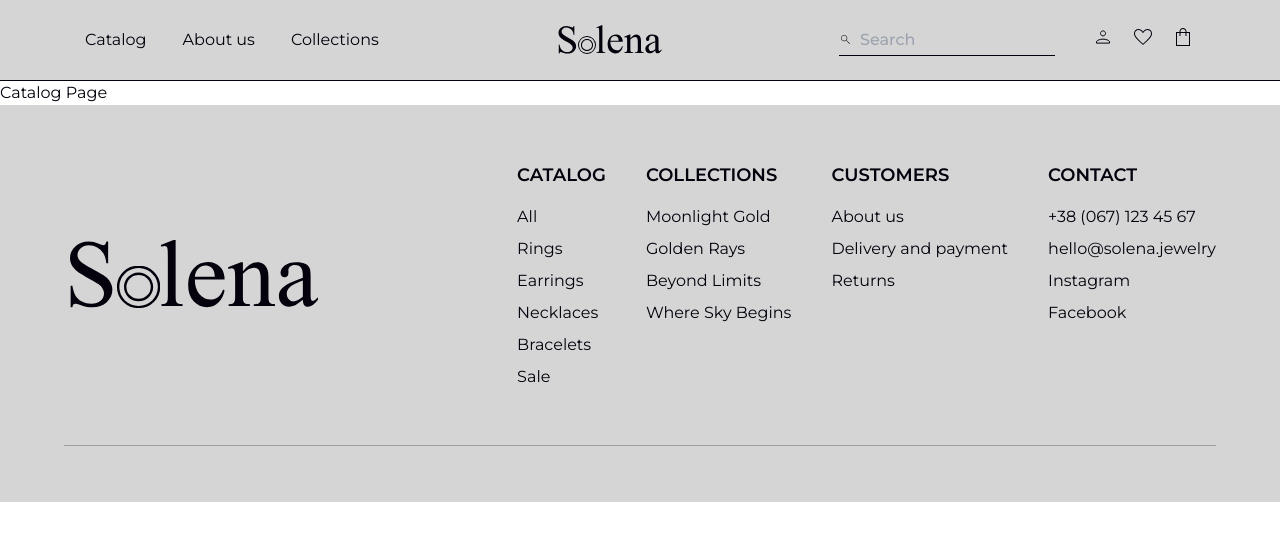
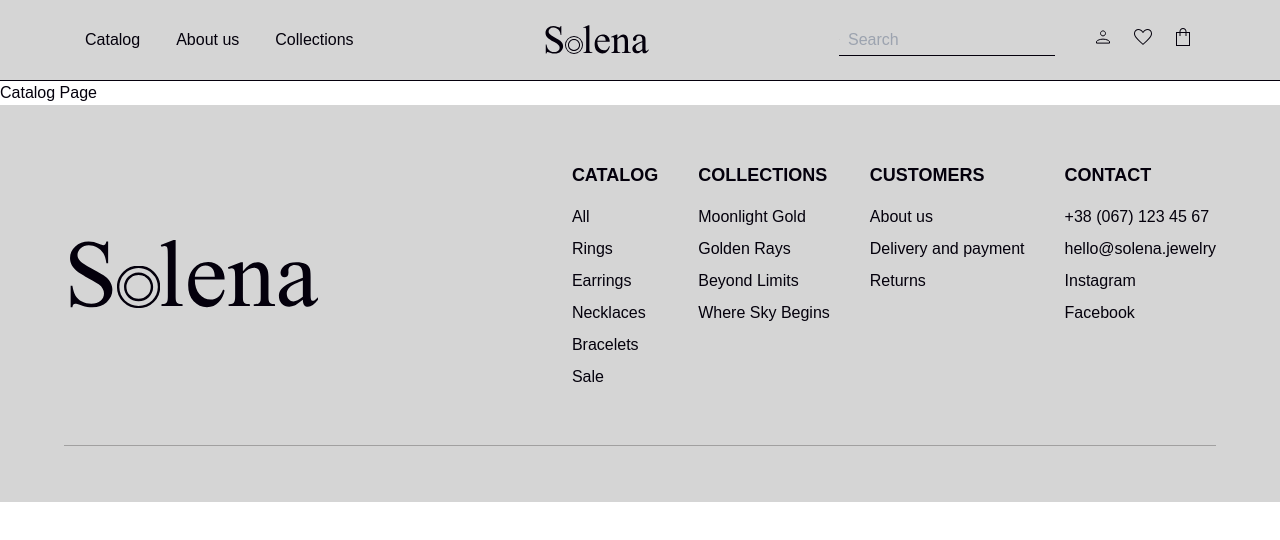
Before and after one commit to Andriana-Petrenko/marketplace, a Next.js app: page /products in a window 1280 px wide. Shown: the top 540 px of the page. Built offline with nearby package versions, Linux system fonts and the light colour scheme.

Commit message:
add fonts

```diff
--- a/src/app/globals.css
+++ b/src/app/globals.css
@@ -10,7 +10,7 @@
 }
 
 body {
-  @apply text-text font-normal;
+  @apply font-primary text-text font-normal leading-6;
 }
 
 h1,
--- /dev/null
+++ b/src/app/head.jsx
@@ -0,0 +1,16 @@
+import React from 'react'
+
+const head = () => {
+  return (
+    <>
+      <title>Solena</title>
+      <meta name="description" content="..." />
+      <link
+        href="https://fonts.googleapis.com/css2?family=Montserrat:wght@400;500;700&family=Plus+Jakarta+Sans:wght@400;500;700&display=swap"
+        rel="stylesheet"
+      />
+    </>
+  )
+}
+
+export default head
--- a/src/app/layout.js
+++ b/src/app/layout.js
@@ -1,16 +1,12 @@
 import "./globals.css";
 import Header from "./components/Header";
-import { Montserrat } from 'next/font/google';
 import Footer from "./components/Footer";
-
-const montserrat = Montserrat({ subsets: ['latin'] });
-
 
 
 export default function RootLayout({ children }) {
   return (
     <html lang="en">
-      <body className={montserrat.className}>
+      <body>
        <Header/>
         {children}
         <Footer/>
--- a/src/app/page.js
+++ b/src/app/page.js
@@ -1,9 +1,12 @@
+import About from "./components/About";
+import HeroSection from "./components/HeroSection";
 
 
 export default function Home() {
   return (
     <main>
-      <h1>Homepage</h1>
+      <HeroSection/>
+      <About/>
     </main>
   );
 }
--- a/tailwind.config.js
+++ b/tailwind.config.js
@@ -3,6 +3,11 @@ module.exports = {
   content: ["./src/**/*.{html,js,jsx}"],
   theme: {
     extend: {
+      fontFamily: {
+        primary: ['Montserrat', 'sans-serif'],
+        second: ['Times New Roman', 'sans-serif'],
+        third: ['Plus Jakarta Sans', 'sans-serif'],
+      },
       colors: {
         text:'#04000c',
         secondary: '#a1a0a0',
```
